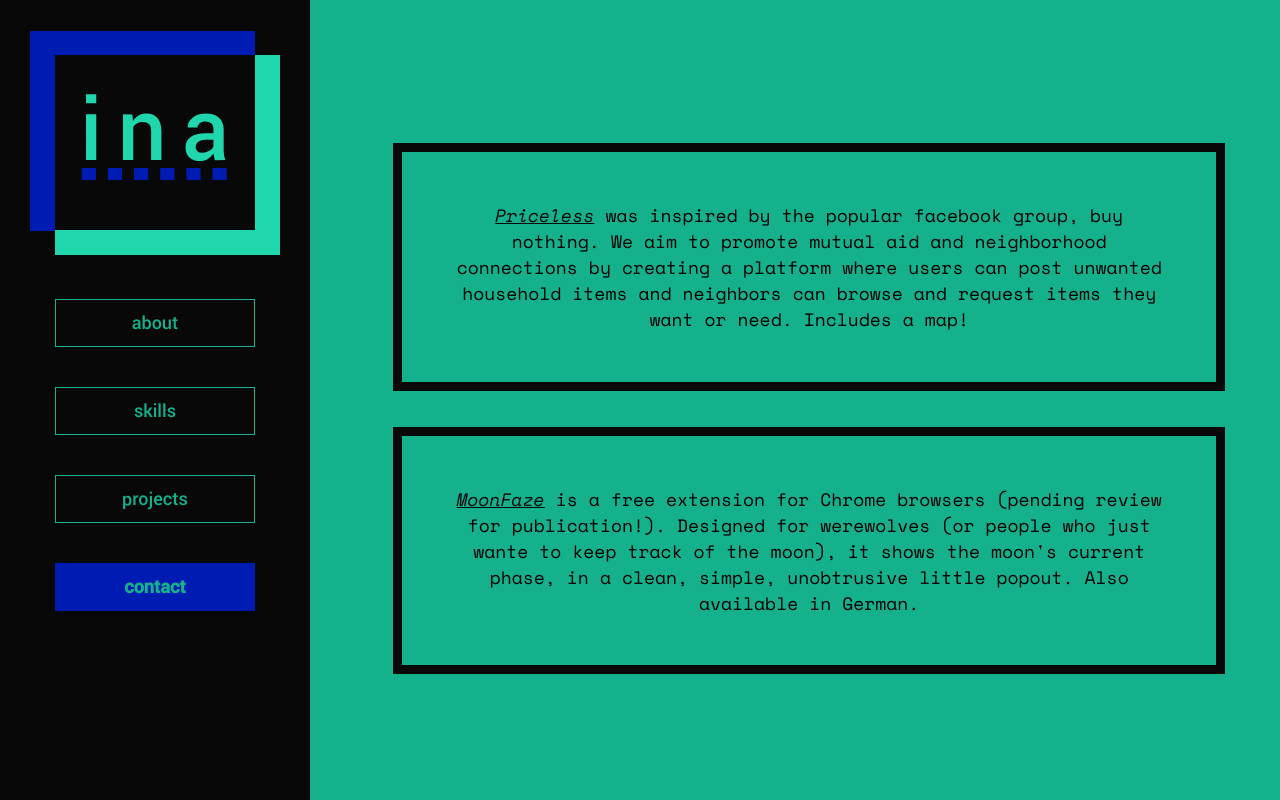
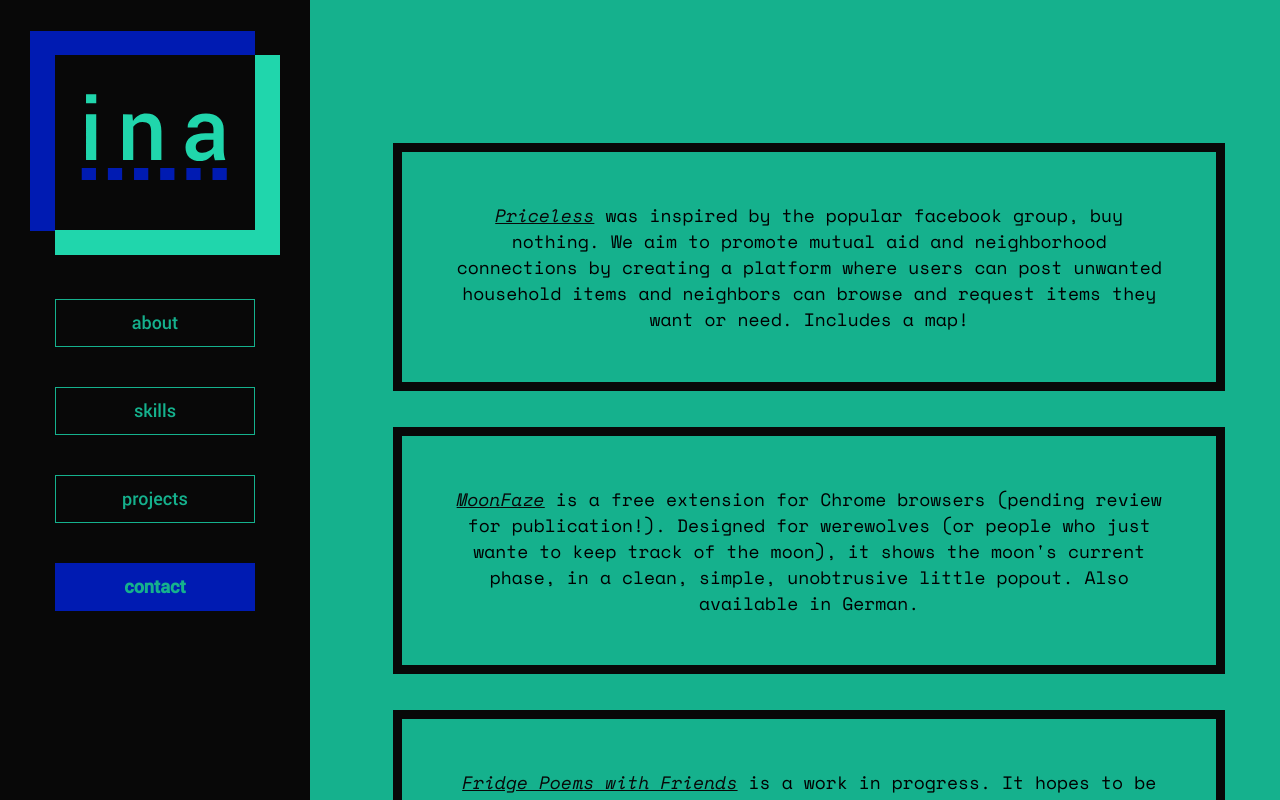
Before and after one commit to acornsquash/acornsquash.github.io, a React (Create React App) app in the folder acornsquash.github.io/: page /projects in a window 1280 px wide. Built offline with nearby package versions, Linux system fonts and the light colour scheme.

Commit message:
New Project added to project page

```diff
--- a/acornsquash.github.io/package.json
+++ b/acornsquash.github.io/package.json
@@ -1,4 +1,4 @@
-{
+ {
   "name": "ina-codes",
   "homepage": "https://acornsquash.github.io/",
   "version": "0.1.0",
--- a/acornsquash.github.io/src/Projects.js
+++ b/acornsquash.github.io/src/Projects.js
@@ -12,6 +12,9 @@ export default class Projects extends React.Component {
                 <a href= "https://chrome.google.com/webstore/detail/moonfaze/jkaammejammacclalmefmhkpjcfdcfim/related" target="_blank" rel="noopener noreferrer"><em>MoonFaze</em></a> is a free extension for Chrome browsers (pending review for publication!). Designed for werewolves (or people who just wante to keep track of the moon), it shows the moon's current phase, in a clean, simple, unobtrusive little popout. Also available in German.
 
             </p>
+            <p className="content-box">
+                <a href = "https://github.com/acornsquash/fridge-poems" target="_blank" rel="noopener noreferrer"><em>Fridge Poems with Friends</em></a> is a work in progress. It hopes to be an app simulation of refrigerator magnet poetry, where users can share a common "fridge" and see each other's new creations in real time using socket.io
+            </p>
             </div>
         )
     }
--- a/acornsquash.github.io/src/index.css
+++ b/acornsquash.github.io/src/index.css
@@ -1,4 +1,4 @@
-body {
+/* body {
   margin: 0;
   font-family: -apple-system, BlinkMacSystemFont, 'Segoe UI', 'Roboto', 'Oxygen',
     'Ubuntu', 'Cantarell', 'Fira Sans', 'Droid Sans', 'Helvetica Neue',
@@ -10,4 +10,4 @@ body {
 code {
   font-family: source-code-pro, Menlo, Monaco, Consolas, 'Courier New',
     monospace;
-}
+} */
```
Also changed, not shown: acornsquash.github.io/public/manifest.json.
